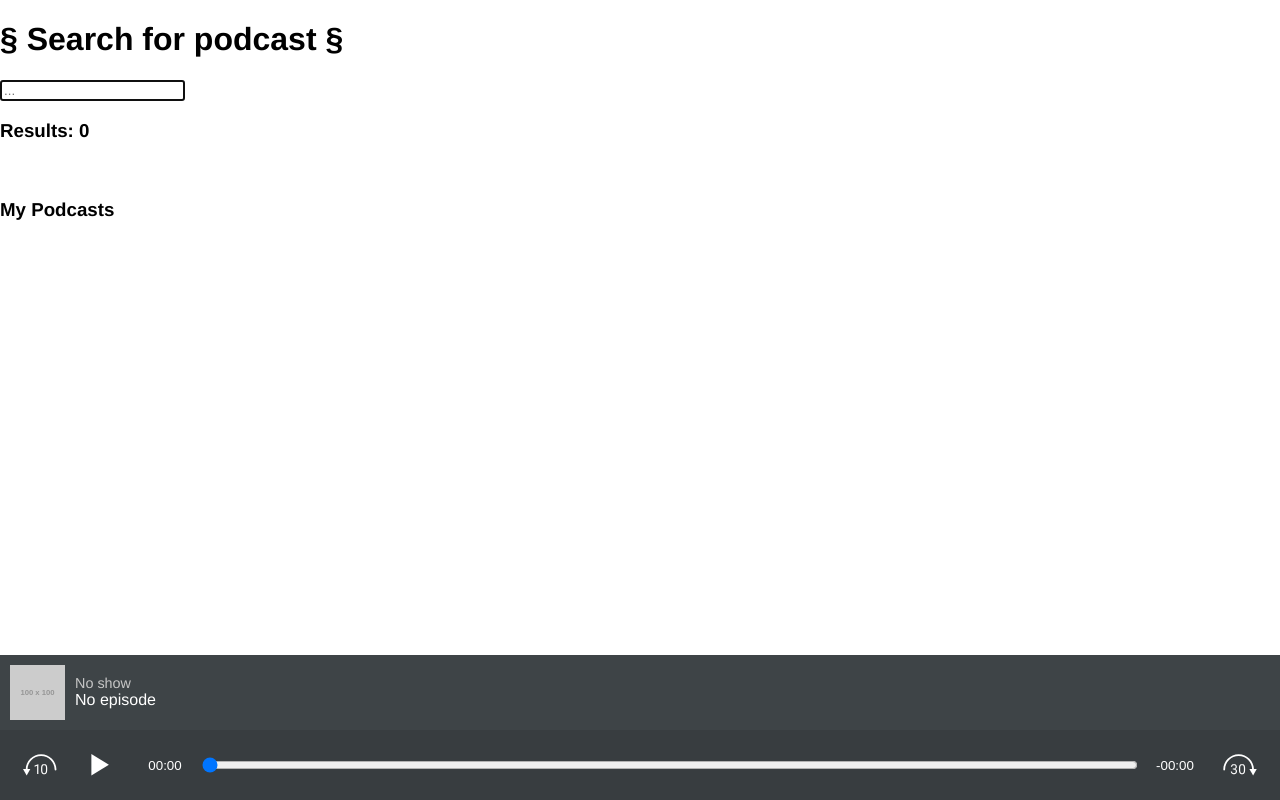
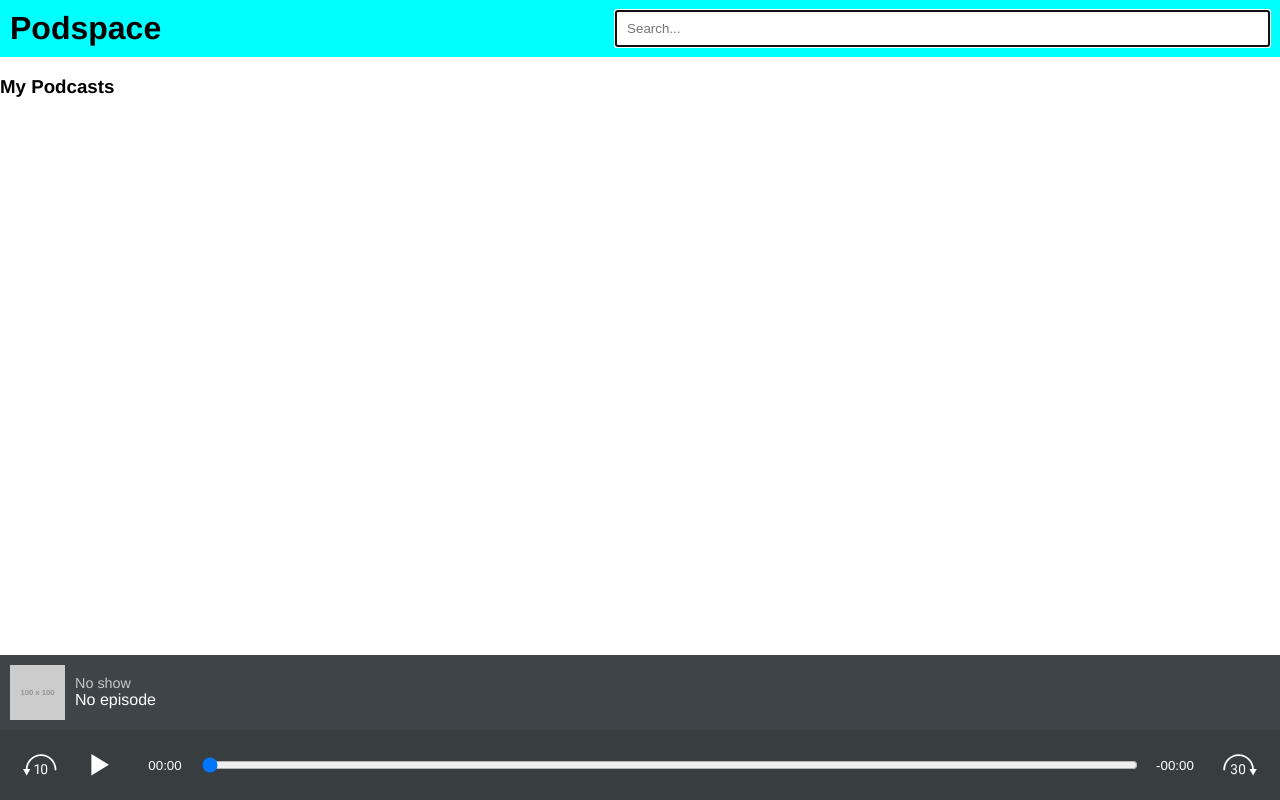
Before and after one commit to tolu/podspace-pwa, a website built with Parcel: page src/index.html in a window 1280 px wide. Built offline with nearby package versions, Linux system fonts and the light colour scheme; placeholder pictures from the web are drawn by us.

Commit message:
break out header as its own component better search and result listings

```diff
--- /dev/null
+++ b/src/components/header.less
@@ -0,0 +1,33 @@
+header {
+  display: flex;
+  justify-content: center;
+  padding: 10px;
+  background-color: cyan;
+  h1 {
+    padding: 0;
+    margin: 0;
+    flex-grow: 1;
+  }
+  form {
+    flex-grow: 1;
+    display: flex;
+    position: relative;
+    input {
+      flex-grow: 1;
+      padding: 0 10px;
+    }
+    .search-results {
+      position: absolute;
+      z-index: 1;
+      max-height: 65vh;
+      overflow: scroll;
+      top: 39px;
+      right: 0;
+      min-width: 330px;
+      background-color: cornsilk;
+    }
+    input:focus + .search-results {
+      display: block;
+    }
+  }
+}
--- /dev/null
+++ b/src/components/header.ts
@@ -0,0 +1,22 @@
+import { html } from 'lit-html';
+import { State } from '../index';
+import { podcastListItem } from './podListItem';
+
+export const header = (state: State) => {
+  return html`
+<header>
+  <h1>${state.title}</h1>
+  <form name="search">
+    <input
+      name="searchInput"
+      autocomplete="off"
+      type="text"
+      placeholder="Search..." />
+    <div class="search-results">
+      <div class="list-container">
+        ${podcastListItem(state.searchResults, 'podcast-search-result')}
+      </div>
+    </div>
+  </form>
+</header>`;
+}
--- a/src/index.ts
+++ b/src/index.ts
@@ -6,9 +6,11 @@ import { getFeedItems } from './feedService';
 import player from './player';
 import { podcastListItem } from './components/podListItem';
 import { playerUi } from './components/playerUi';
+import { header } from './components/header';
+import { durationStringToSec } from './utils';
 
 const state: State = {
-  title: 'Search for podcast',
+  title: 'Podspace',
   searchResults: [],
   podcasts: getPods(),
   podcast: {
@@ -23,16 +25,7 @@ window.state = state;
 const template = (state: State) => {
   return html`
   <div>
-    <h1>§ ${state.title} §</h1>
-    <form name="search">
-      <input name="searchInput" type="text" placeholder="..." />
-    </form>
-    <div class="search-results">
-      <h3>Results: ${state.searchResults.length}</h3>
-      <div class="list-container">
-        ${podcastListItem(state.searchResults, 'podcast-search-result')}
-      </div>
-    </div>
+    ${header(state)}
     <div class="podcasts-favorites">
       <h3>My Podcasts</h3>
       <div class="list-container">
@@ -84,7 +77,7 @@ document.addEventListener('click', async ({target}) => {
     if (target.matches('.saved-podcast')) {
       const pod = state.podcasts.find(p => p.collectionId.toString() === target.id);
       if(pod) {
-        console.log('render feed for', pod.collectionName, pod.feedUrl);
+        console.log('render feed for', pod.collectionName, pod.feedUrl, pod);
         const {items} = await getFeedItems(pod.feedUrl);
         state.podcast = {
           meta: pod,
@@ -144,10 +137,6 @@ player.addEventListener('timeupdate', (event: Event) => {
   }
   // console.log('timeupdate', event);
 })
-function durationStringToSec(duration: string) {
-  // 01:59:23 => 23 + (59*60) + (1*60*60)
-  return duration.split(':').reverse().reduce((p,n,idx) => p + parseFloat(n) * Math.pow(60, idx), 0);
-}
 
 
 // trigger first render
@@ -168,7 +157,7 @@ if('serviceWorker' in navigator) {
   });
 }
 
-interface State {
+export interface State {
   title ?: string,
   searchResults: iTunesResult[],
   podcasts: iTunesResult[],
--- a/src/style.less
+++ b/src/style.less
@@ -1,3 +1,5 @@
+@import 'components/header.less';
+
 html {
   font-family: "proxima-nova","Helvetica Neue",Helvetica,Arial,sans-serif;
 }
@@ -5,10 +7,11 @@ body {
   margin: 0;
   padding: 0 0 150px 0;
 }
+
 .list-container {
   display:flex;
   flex-wrap:wrap;
-  padding: 10px;
+  justify-content: space-evenly;
 }
 
 .pod-player {
```
